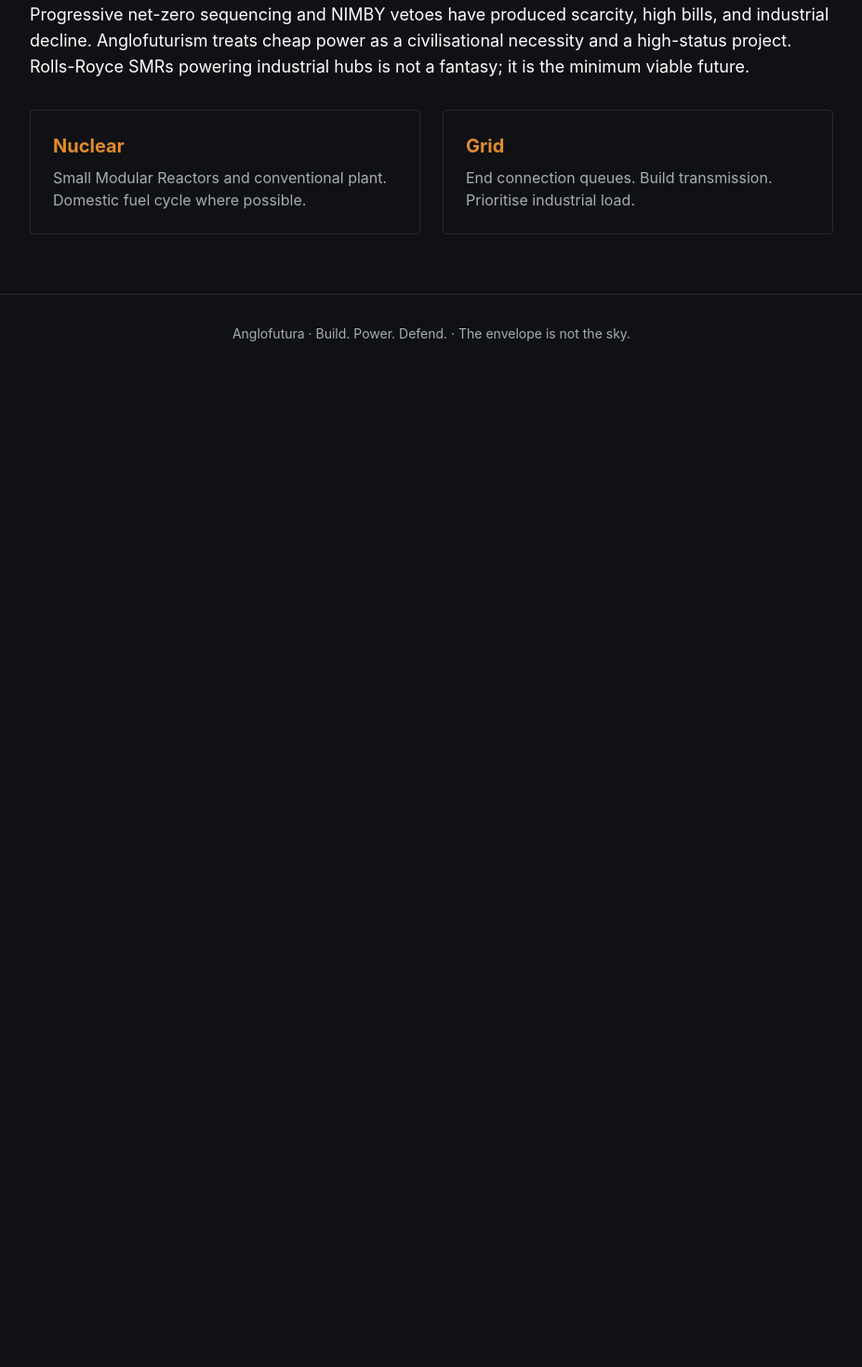
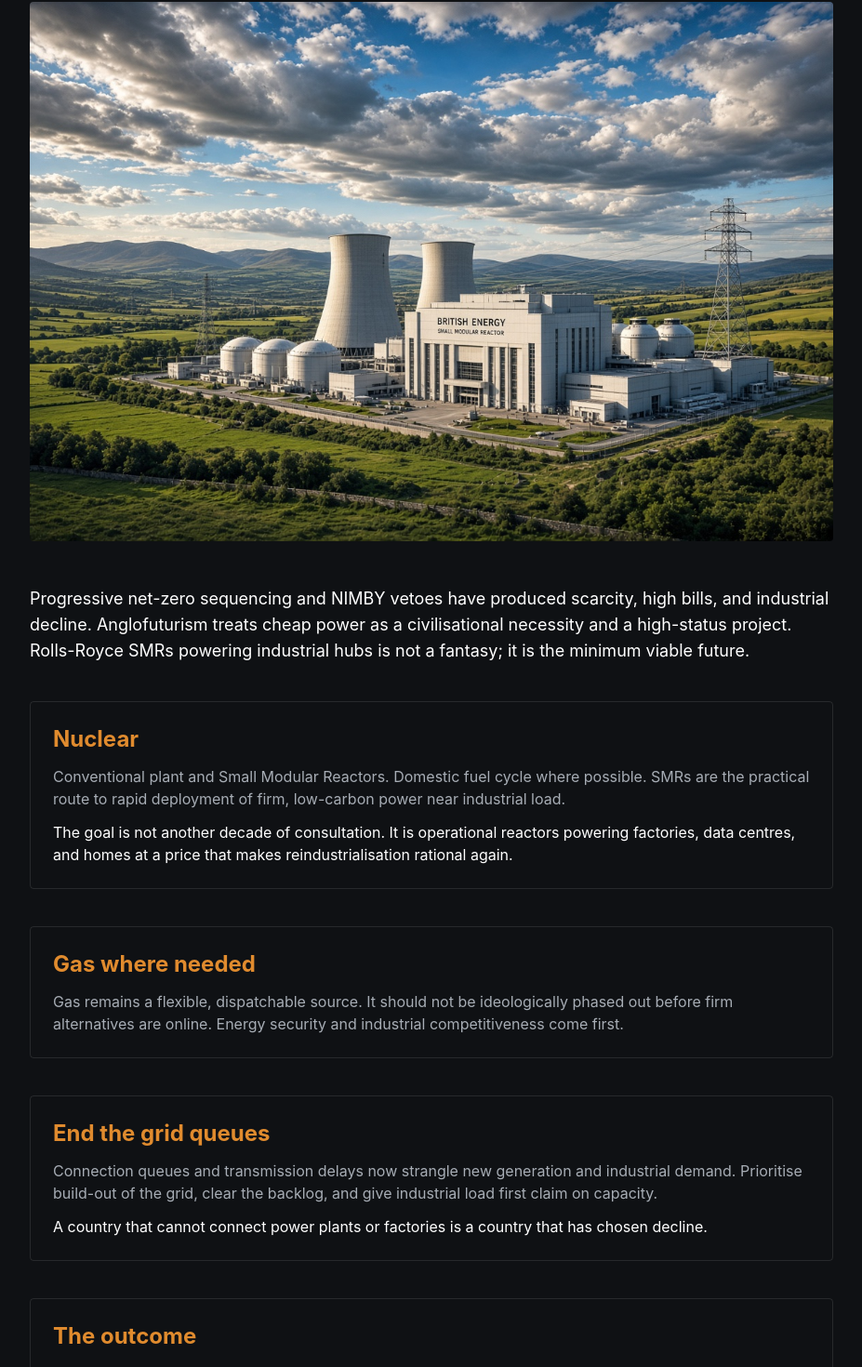
Before and after one commit to stumpyuk1/anglofutura-prototype, a Next.js app: page /power in a window 1280 px wide. Shown: the part 350-1820 px from the top of the page at 93% size, without its empty margins (176-1103 px from the left). Before the commit the page ends 800 px from the top, so only its background shows below. Built offline with nearby package versions, Linux system fonts and the light colour scheme.

Commit message:
Expand Power page with nuclear, SMR, grid, and outcome detail

```diff
--- a/app/power/page.js
+++ b/app/power/page.js
@@ -3,22 +3,58 @@ export default function Power() {
     <div className="max-w-4xl mx-auto px-4 py-16">
       <p className="text-amber text-sm tracking-widest uppercase mb-4">Power</p>
       <h1 className="text-4xl md:text-5xl font-extrabold mb-6">Abundant domestic base-load.</h1>
+
       <p className="text-lg text-steel mb-8">
         Energy is not a climate seminar topic. It is the foundation of industry, heating, and national capacity. We want abundant, cheap, domestic base-load: nuclear (including small modular reactors) and gas where it is needed, with the grid connection queues scrapped.
       </p>
-      <p className="text-lg mb-8">
+
+      <img
+        src="/images/Xl4VB.jpg"
+        alt="Domestic nuclear power"
+        className="w-full rounded mb-12"
+      />
+
+      <p className="text-lg mb-10">
         Progressive net-zero sequencing and NIMBY vetoes have produced scarcity, high bills, and industrial decline. Anglofuturism treats cheap power as a civilisational necessity and a high-status project. Rolls-Royce SMRs powering industrial hubs is not a fantasy; it is the minimum viable future.
       </p>
-      <div className="grid md:grid-cols-2 gap-6">
+
+      <div className="space-y-10">
         <div className="border border-white/10 p-6 rounded">
-          <h3 className="text-xl font-bold text-amber mb-2">Nuclear</h3>
-          <p className="text-steel">Small Modular Reactors and conventional plant. Domestic fuel cycle where possible.</p>
+          <h2 className="text-2xl font-bold text-amber mb-3">Nuclear</h2>
+          <p className="text-steel mb-3">
+            Conventional plant and Small Modular Reactors. Domestic fuel cycle where possible. SMRs are the practical route to rapid deployment of firm, low-carbon power near industrial load.
+          </p>
+          <p>
+            The goal is not another decade of consultation. It is operational reactors powering factories, data centres, and homes at a price that makes reindustrialisation rational again.
+          </p>
         </div>
+
         <div className="border border-white/10 p-6 rounded">
-          <h3 className="text-xl font-bold text-amber mb-2">Grid</h3>
-          <p className="text-steel">End connection queues. Build transmission. Prioritise industrial load.</p>
+          <h2 className="text-2xl font-bold text-amber mb-3">Gas where needed</h2>
+          <p className="text-steel">
+            Gas remains a flexible, dispatchable source. It should not be ideologically phased out before firm alternatives are online. Energy security and industrial competitiveness come first.
+          </p>
+        </div>
+
+        <div className="border border-white/10 p-6 rounded">
+          <h2 className="text-2xl font-bold text-amber mb-3">End the grid queues</h2>
+          <p className="text-steel mb-3">
+            Connection queues and transmission delays now strangle new generation and industrial demand. Prioritise build-out of the grid, clear the backlog, and give industrial load first claim on capacity.
+          </p>
+          <p>
+            A country that cannot connect power plants or factories is a country that has chosen decline.
+          </p>
+        </div>
+
+        <div className="border border-white/10 p-6 rounded">
+          <h2 className="text-2xl font-bold text-amber mb-3">The outcome</h2>
+          <p className="text-steel">
+            Bills that do not double. Industrial hubs that can expand. Heating that is reliable. A high-energy Britain that can still do difficult things on purpose.
+          </p>
         </div>
       </div>
+
+      <p className="mt-12 text-xl">Cheap power is a civilisational necessity.</p>
     </div>
   );
 }
```
